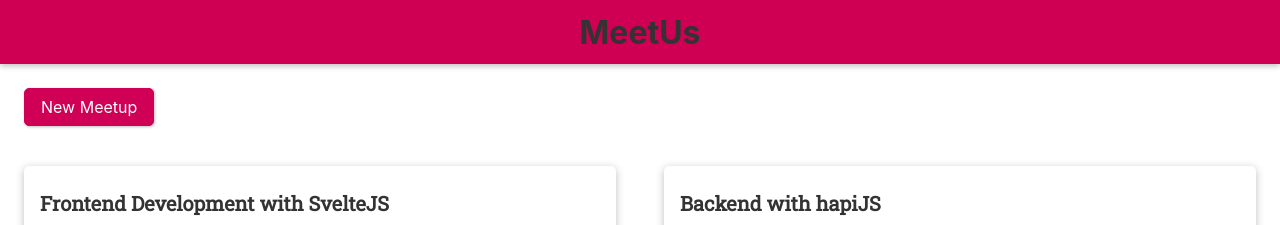
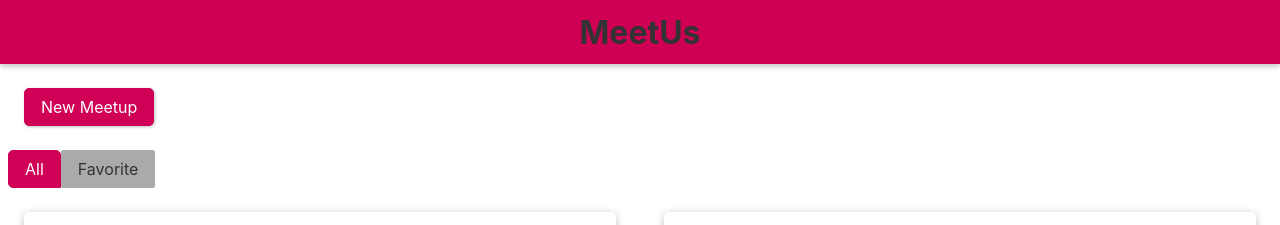
Before and after one commit to agungTuanany/svelte_course, a Svelte app in the folder project_2/: page / in a window 1280 px wide. Shown: the top 225 px of the page. Built offline with nearby package versions, Linux system fonts and the light colour scheme.

Commit message:
Chapter_11: Course Project Store | Adding a filter switch

```diff
--- /dev/null
+++ b/project_2/src/Meetups/MeetupFilter.svelte
@@ -0,0 +1,62 @@
+<script>
+    import { createEventDispatcher } from "svelte"
+
+    const dispatch = createEventDispatcher ()
+
+    let selectedButton = 0
+</script>
+
+<style>
+    div {
+        font-size: 0px;
+    }
+
+    button {
+        background      : #AAAAAA;
+        font            : inherit;
+        font-size       : 1rem;
+        cursor          : pointer;
+        border          : 1px solid #AAAAAA;
+        padding         : 0.5rem 1rem
+    }
+
+    button:focus {
+        outline         : none;
+    }
+
+    button:first-of-type {
+        border-radius   : 5px 5px 0;
+    }
+
+    button:hover,
+    button:active,
+    .active {
+        background      : #CF0056;
+        border-color    : #CF0056;
+        color           : white
+    }
+</style>
+
+
+<div>
+    <button
+        type="button"
+        class:active={selectedButton === 0}
+        on:click="{() => {
+            selectedButton = 0;
+            dispatch ("select", 0)
+        }}"
+    >
+    All
+    </button>
+    <button
+        type="button"
+        class:active={selectedButton === 1}
+        on:click="{() => {
+            selectedButton = 1;
+            dispatch ("select", 1)
+        }}"
+    >
+    Favorite
+    </button>
+</div>
--- a/project_2/src/Meetups/MeetupGrid.svelte
+++ b/project_2/src/Meetups/MeetupGrid.svelte
@@ -1,28 +1,47 @@
 <script>
     // Buildin dependencies
     import MeetupItem from "./MeetupItem.svelte"
+    import MeetupFilter from "./MeetupFilter.svelte"
 
     // props
     export let meetups;
+
+    let favsOnly = false
+
+    // Reactive statement
+    $: filteredMeetups = favsOnly ?  meetups.filter (m => m.isFavorite) : meetups
+
+    // Instant function
+    function setFilter (event) {
+        favsOnly = event.detail === 1
+    }
 </script>
 
 <style>
-    section {
+    #meetups {
         width: 100%;
         display: grid;
         grid-template-columns: 1fr;
         grid-gap: 1rem;
     }
 
+    #meetup-controls {
+        margin: 1rem;
+    }
+
     @media (min-width: 768px) {
-        section {
+        #meetups {
             grid-template-columns: repeat(2, 1fr);
         }
     }
 </style>
 
+<section class="meetup-controls">
+    <MeetupFilter on:select="{setFilter}"/>
+</section>
+
 <section id="meetups">
-    {#each meetups as meetup}
+    {#each filteredMeetups as meetup}
         <MeetupItem
             id="{meetup.id}"
             title="{meetup.title}"
```
